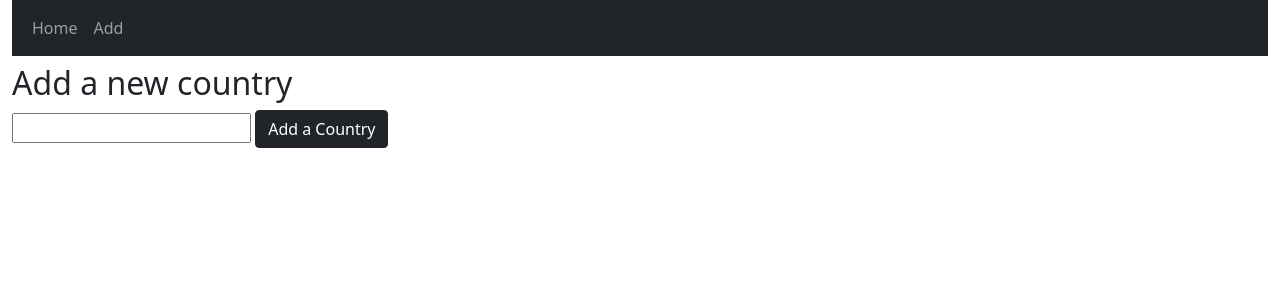
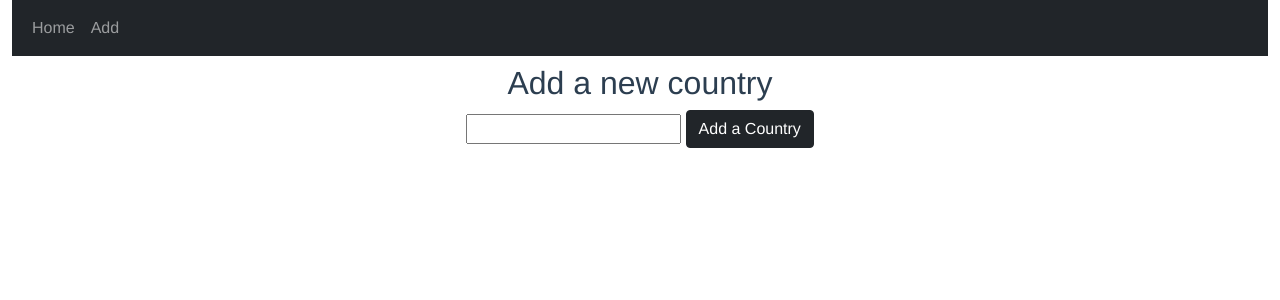
Before and after one commit to rtirdad/vacation-picker, a Vue app: page /add in a window 1280 px wide. Shown: the top 300 px of the page. Built offline with nearby package versions, Linux system fonts and the light colour scheme.

Commit message:
hoofdstuk 6 - navigatie bar

```diff
--- a/src/App.vue
+++ b/src/App.vue
@@ -17,5 +17,11 @@
 </script>
 
 <style>
-
+#app {
+  font-family: Avenir, Helvetica, Arial, sans-serif;
+  -webkit-font-smoothing: antialiased;
+  -moz-osx-font-smoothing: grayscale;
+  text-align: center;
+  color: #2c3e50;
+}
 </style>
--- a/src/components/AddCountry.vue
+++ b/src/components/AddCountry.vue
@@ -1,5 +1,5 @@
 <template>
-  <h2>
+  <h2 class>
     Add a new country
   </h2>
   <input type="text" v-model="newCountry"/> <button class="btn btn-dark" @click="addCountry()">Add a Country</button>
--- a/src/components/CountryDetail.vue
+++ b/src/components/CountryDetail.vue
@@ -40,10 +40,6 @@
   props: ['country'],
   mixins: [mixins],
   methods: {
-    addCountry(){
-      this.newCountries.push(this.newCountry);
-      this.newCountry = "";
-    },
     increment() {
       this.count++;
     },
```
